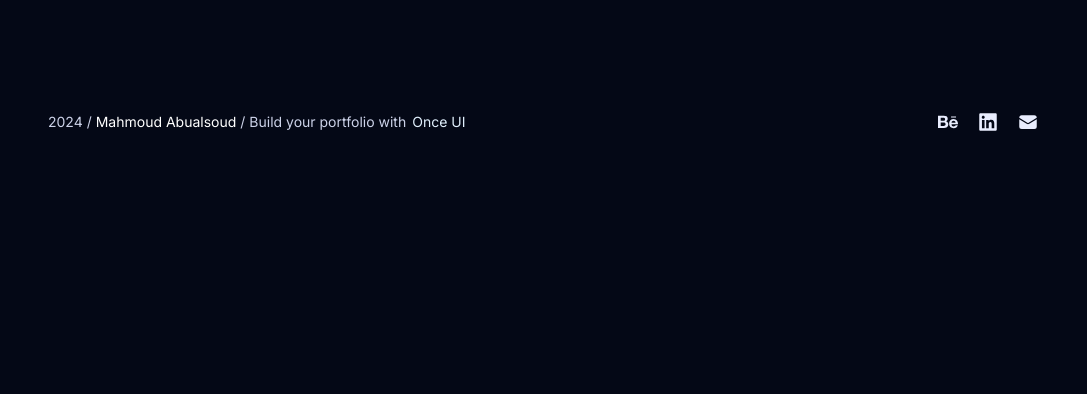
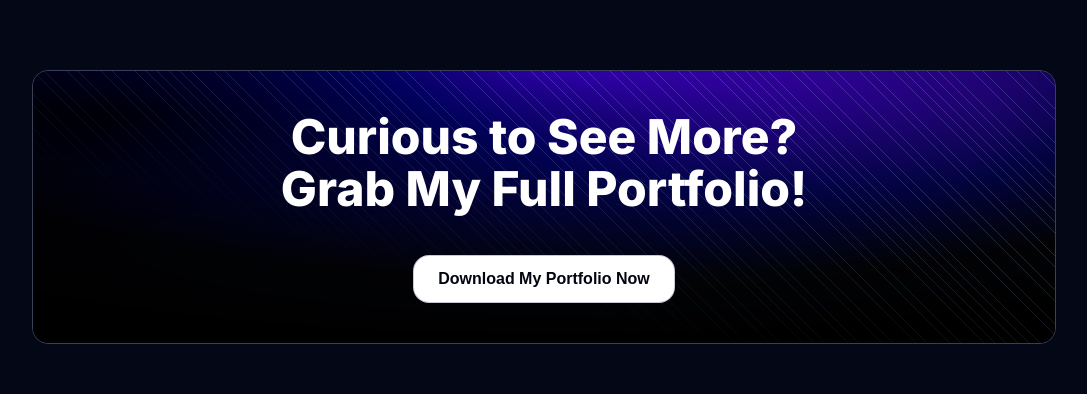
Before and after one commit to mahmoudahmed6544/portfolio, a Next.js app: page /en/myprojects in a window 1280 px wide. Shown: the part 2284-2678 px from the top of the page, without its empty margins (96-1183 px from the left). Before the commit the page ends 2434 px from the top, so only its background shows below. Built offline with nearby package versions, Linux system fonts and the light colour scheme.

Commit message:
download my portfolio section

```diff
--- a/src/app/[locale]/myprojects/page.tsx
+++ b/src/app/[locale]/myprojects/page.tsx
@@ -2,6 +2,7 @@
 import { Flex, Heading } from '@/once-ui/components';
 import { FeaturedProjects } from '@/components/myprojects/FeaturedProjects';
 import { CategoryGrid } from '@/components/myprojects/CategoryGrid';
+import { DownloadPortfolio } from "@/components/myprojects/DownloadPortfolio";
 import { baseURL, renderContent } from '@/app/resources';
 import { getTranslations, unstable_setRequestLocale } from 'next-intl/server';
 import { useTranslations } from 'next-intl';
@@ -76,6 +77,7 @@
                 gap="s">
                 <FeaturedProjects locale={locale} />
                 <CategoryGrid />
+                <DownloadPortfolio />
             </Flex>
         </Flex>
     );
--- /dev/null
+++ b/src/components/myprojects/DownloadPortfolio.module.scss
@@ -0,0 +1,13 @@
+.heading {
+    color: var(--neutral-on-background-strong);
+    text-align: center;
+    position: relative;
+    white-space: pre-line;
+    line-height: 1.2;
+}
+
+.button {
+    width: fit-content;
+    margin: 0 auto;
+    position: relative;
+}
--- /dev/null
+++ b/src/components/myprojects/DownloadPortfolio.tsx
@@ -0,0 +1,57 @@
+"use client";
+
+import { Button, Flex, Heading } from '@/once-ui/components';
+import { Background } from '@/once-ui/components/Background';
+import { mailchimp } from '@/app/resources';
+import styles from './DownloadPortfolio.module.scss';
+
+export function DownloadPortfolio() {
+    const handleDownload = () => {
+        // TODO: Replace with actual portfolio PDF path
+        const pdfPath = '/portfolio.pdf';
+        const link = document.createElement('a');
+        link.href = pdfPath;
+        link.download = 'ahmed-portfolio.pdf';
+        document.body.appendChild(link);
+        link.click();
+        document.body.removeChild(link);
+    };
+
+    return (
+        <Flex
+            style={{overflow: 'hidden'}}
+            position="relative"
+            fillWidth
+            padding="l"
+            radius="l"
+            marginBottom="m"
+            direction="column"
+            alignItems="center"
+            align="center"
+            background="surface"
+            border="neutral-medium"
+            borderStyle="solid-1"
+            className={styles.container}>
+            <Background
+                position="absolute"
+                gradient={mailchimp.effects.gradient}
+                dots={mailchimp.effects.dots}
+                lines={mailchimp.effects.lines}/>
+            <Heading
+                style={{position: 'relative'}}
+                variant="display-strong-m"
+                marginBottom="l"
+                className={styles.heading}>
+                Curious to See More?{'\n'}
+                Grab My Full Portfolio!
+            </Heading>
+            <Button
+                variant="primary"
+                size="l"
+                className={styles.button}
+                onClick={handleDownload}>
+                Download My Portfolio Now
+            </Button>
+        </Flex>
+    );
+}
```
